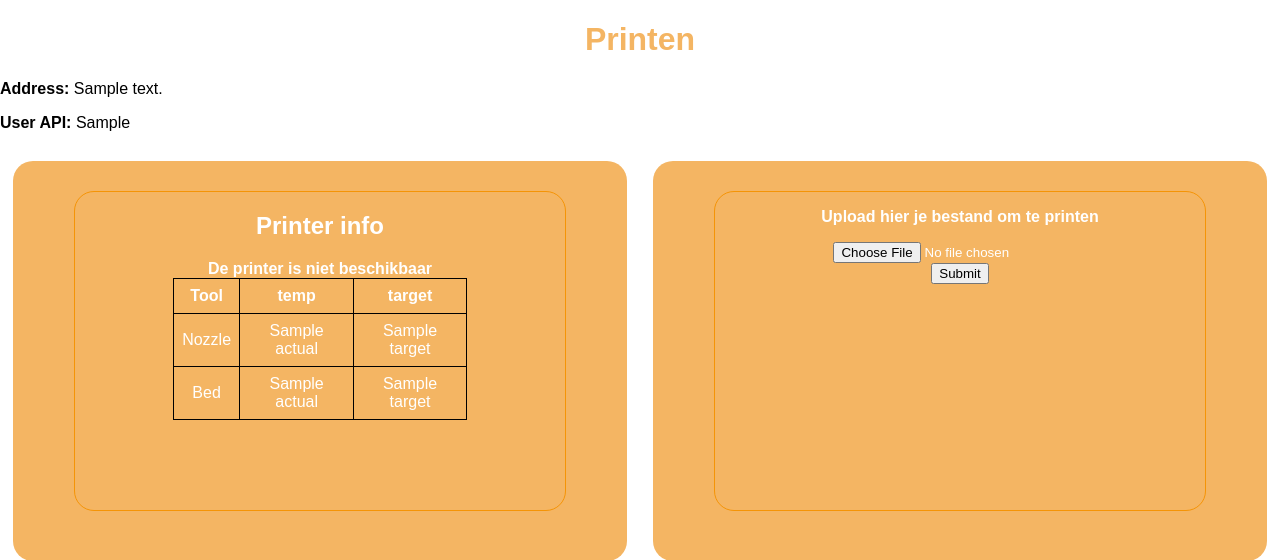
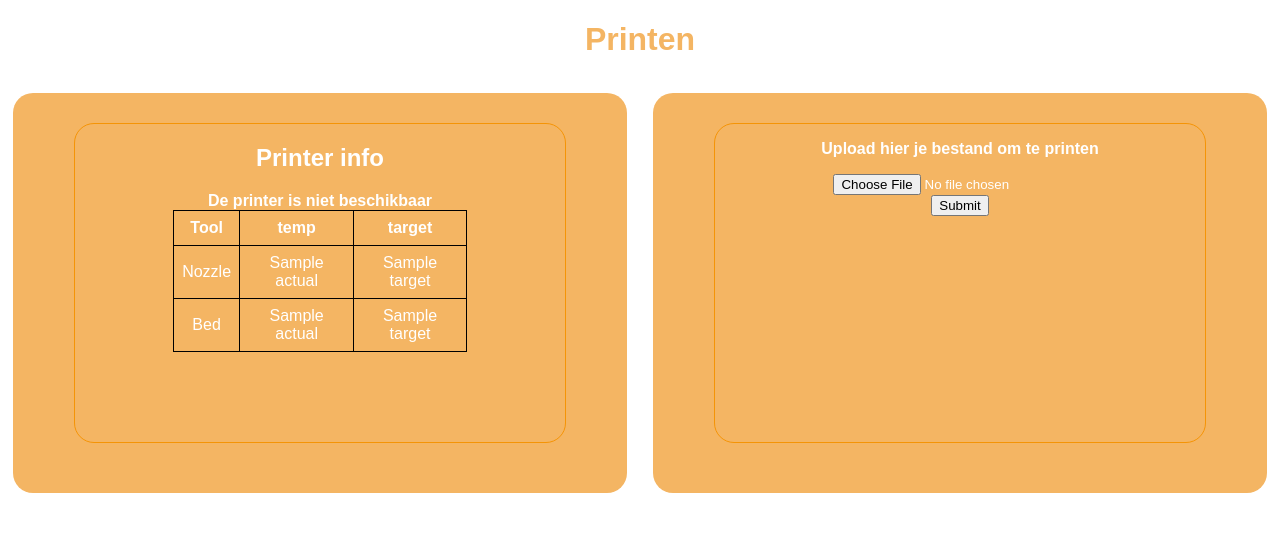
Before and after one commit to Leendert-code/3DprintenWebsiteSTO, a Flask app: template templates/printen.html in a window 1280 px wide. Shown: the part 44-604 px from the top of the page. Run offline with Flask 3, Linux system fonts and the light colour scheme; the template is opened without the code that fills it: most values are stand-ins (such as "Sample title", 1, 10 or a date in 2020).

Commit message:
Update printen.html

```diff
--- a/templates/printen.html
+++ b/templates/printen.html
@@ -14,8 +14,6 @@
     {% endfor %}
     <body>
         <h1>Printen</h1>
-        <p><b>Address:</b> {{ address }}</p>
-        <p><b>User API:</b> {{ user_api }}</p>
 
         <div class="container">
             <!-- buiten box 1 -->
```
